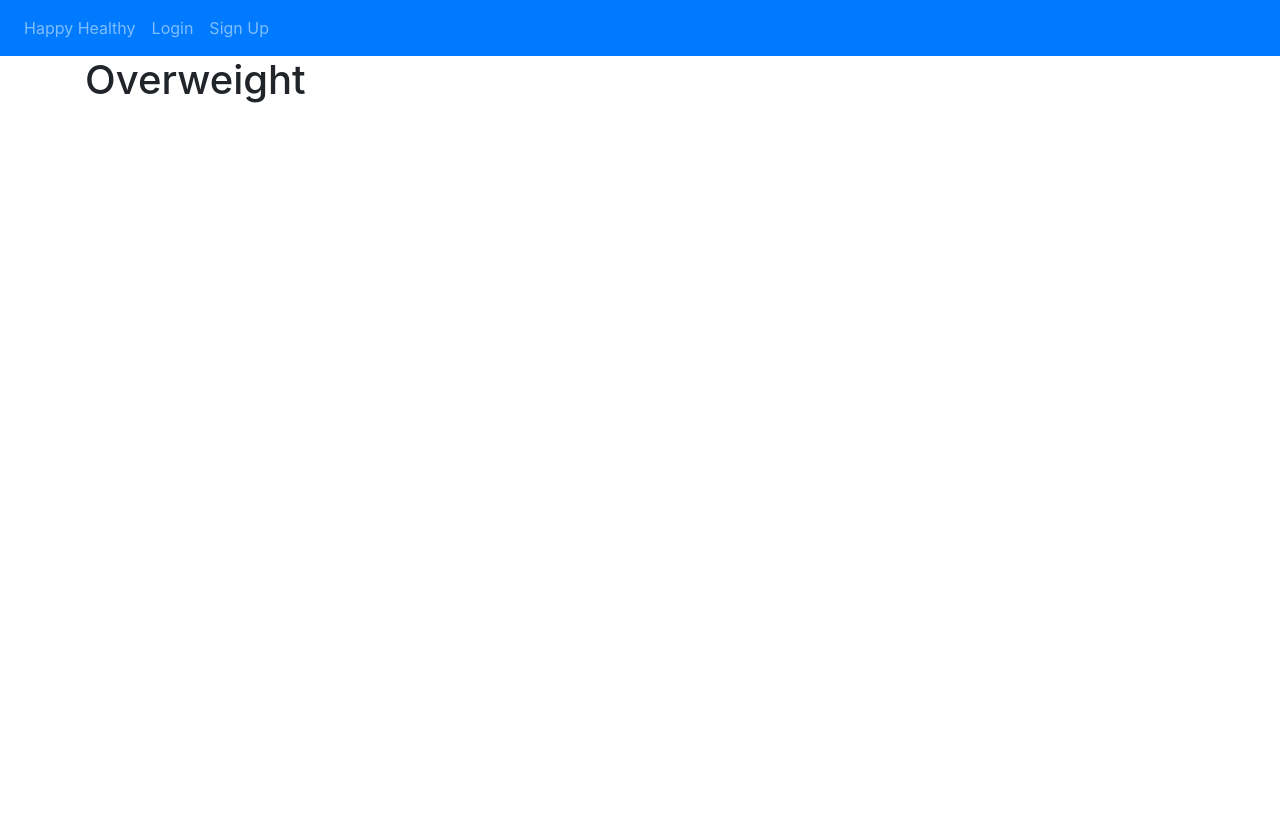
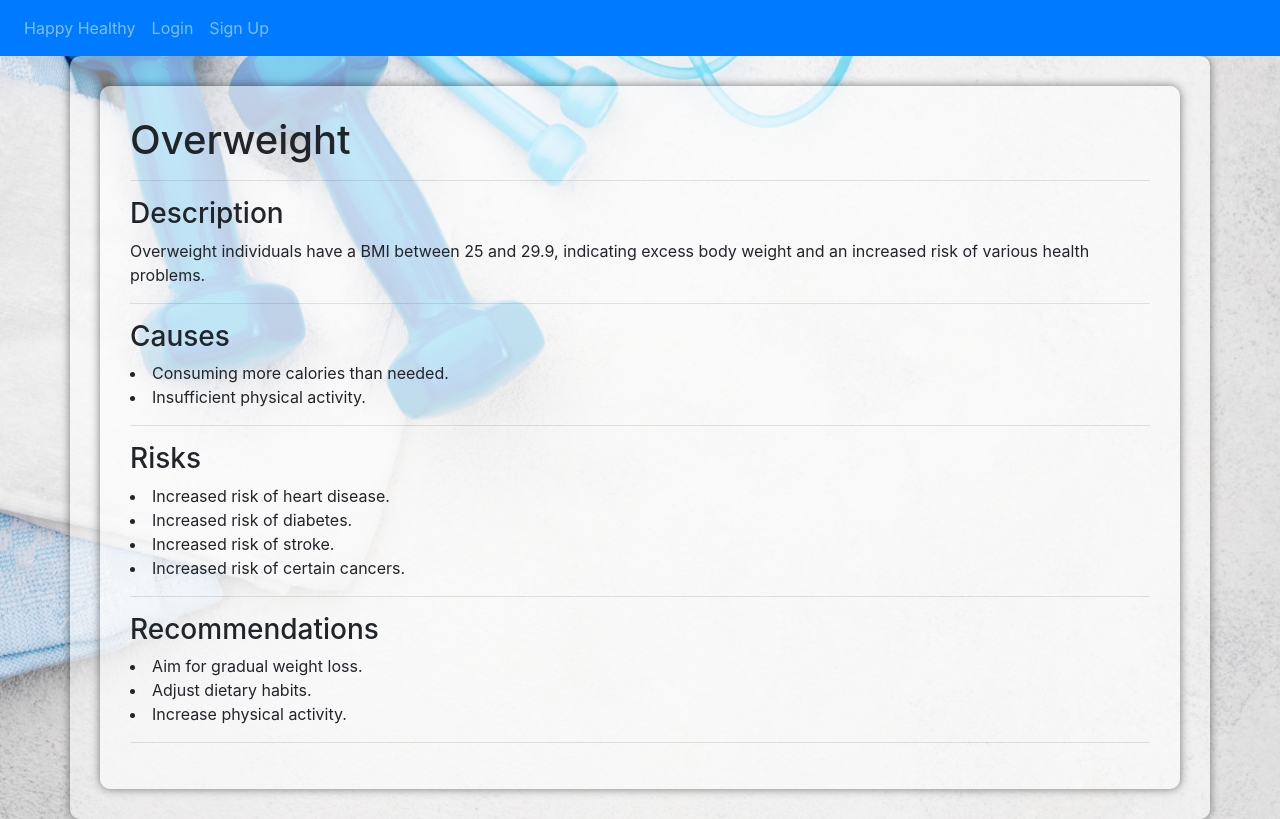
Before and after one commit to Chaapppp/Create-a-website-with-Flask, a Flask app: page /overweight in a window 1280 px wide. Before the commit the page ends 103 px from the top, so only its background shows below. Run offline with Flask 3, Linux system fonts and the light colour scheme; some libraries are stand-ins or nearby versions.

Commit message:
information (Overweight)

```diff
--- a/website/templates/overweight.html
+++ b/website/templates/overweight.html
@@ -1,5 +1,33 @@
 {% extends "base.html" %} {% block title %}Overweight{% endblock %}
 {% block content%}
+<link rel="stylesheet" type="text/css" href="../static/style/Categories.css">
+<div class="container">
     <h1>Overweight</h1>
-
+    <hr>
+    <h3>Description</h3>
+    <p>
+        Overweight individuals have a BMI between 25 and 29.9, indicating excess body weight and an increased risk of various health problems.
+    <hr>
+    <h3>Causes</h3>
+    <div>
+        <li>Consuming more calories than needed. </li>
+        <li>Insufficient physical activity. </li>
+    </div>
+    <hr>
+    <h3>Risks</h3>
+    <div>
+        <li>Increased risk of heart disease. </li>
+        <li>Increased risk of diabetes. </li>
+        <li>Increased risk of stroke. </li>
+        <li>Increased risk of certain cancers. </li>
+    </div>
+    <hr>
+    <h3>Recommendations</h3>
+    <div>
+        <li>Aim for gradual weight loss. </li>
+        <li>Adjust dietary habits. </li>
+        <li>Increase physical activity. </li>
+    </div>
+    <hr>
+</div>
 {% endblock %}
```
